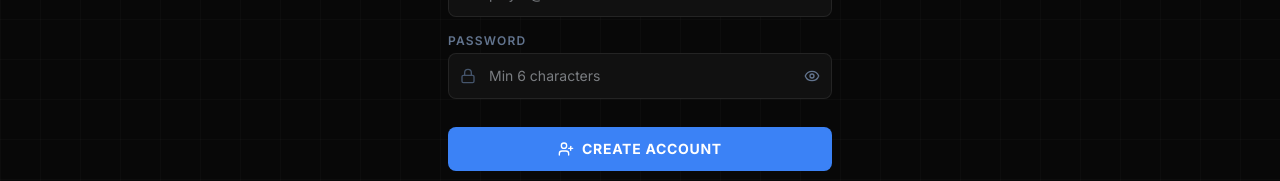
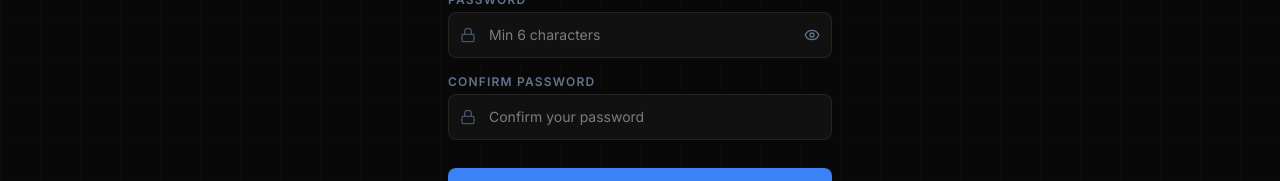
Before and after one commit to EYRON27/AarvieveArcade, a React (Vite) app in the folder client/: page /register in a window 1280 px wide. Shown: the part 541-722 px from the top of the page. Built offline with nearby package versions, Linux system fonts and the light colour scheme; no server answers.

Commit message:
feat: implement AuthPage component with login and registration form functionality

```diff
--- a/client/src/pages/AuthPage.tsx
+++ b/client/src/pages/AuthPage.tsx
@@ -20,6 +20,7 @@ const AuthPage: React.FC = () => {
   const [displayName, setDisplayName] = useState('');
   const [email, setEmail]             = useState('');
   const [password, setPassword]       = useState('');
+  const [confirmPassword, setConfirmPassword] = useState('');
   const [error, setError]             = useState('');
   const [loading, setLoading]         = useState(false);
   const [showPassword, setShowPassword] = useState(false);
@@ -59,7 +60,8 @@ const AuthPage: React.FC = () => {
         setLoading(false);
       }
     } else {
-      if (!email || !password || !displayName) return setError('Please fill in all fields.');
+      if (!email || !password || !displayName || !confirmPassword) return setError('Please fill in all fields.');
+      if (password !== confirmPassword) return setError('Passwords do not match.');
       try {
         setLoading(true);
         await new Promise(r => setTimeout(r, 1500)); // Artificial delay for effect
@@ -96,6 +98,8 @@ const AuthPage: React.FC = () => {
   const handleToggle = (toLogin: boolean) => {
     setError('');
     setIsLogin(toLogin);
+    setPassword('');
+    setConfirmPassword('');
     // Optional: update URL without navigating
     window.history.pushState(null, '', toLogin ? '/login' : '/register');
   };
@@ -105,14 +109,14 @@ const AuthPage: React.FC = () => {
   }
 
   return (
-    <div className="min-h-screen flex items-center justify-center bg-arcade-darker px-4 py-8">
+    <div className="min-h-[100dvh] flex flex-col items-center justify-center bg-arcade-darker px-4 py-8 overflow-y-auto">
       {/* Grid */}
-      <div className="absolute inset-0 bg-[linear-gradient(rgba(255,255,255,0.02)_1px,transparent_1px),linear-gradient(90deg,rgba(255,255,255,0.02)_1px,transparent_1px)] [background-size:40px_40px] pointer-events-none" />
+      <div className="fixed inset-0 bg-[linear-gradient(rgba(255,255,255,0.02)_1px,transparent_1px),linear-gradient(90deg,rgba(255,255,255,0.02)_1px,transparent_1px)] [background-size:40px_40px] pointer-events-none" />
 
       <motion.div
         initial={{ opacity: 0, y: 16 }}
         animate={{ opacity: 1, y: 0 }}
-        className="relative z-10 w-full max-w-sm"
+        className="relative z-10 w-full max-w-sm my-auto shrink-0"
       >
         {/* Header */}
         <div className="text-center mb-6">
@@ -229,6 +233,29 @@ const AuthPage: React.FC = () => {
             </div>
           </div>
 
+          <AnimatePresence mode="popLayout" initial={false}>
+            {!isLogin && (
+              <motion.div
+                key="confirmPasswordField"
+                initial={{ opacity: 0, y: -10, height: 0 }}
+                animate={{ opacity: 1, y: 0, height: 'auto' }}
+                exit={{ opacity: 0, y: -10, height: 0 }}
+                transition={{ duration: 0.2 }}
+                className="flex flex-col gap-1 overflow-hidden"
+              >
+                <label className="text-xs font-semibold text-slate-500 uppercase tracking-widest mt-1">Confirm Password</label>
+                <div className="relative">
+                  <Lock className="absolute left-3 top-1/2 -translate-y-1/2 w-4 h-4 text-slate-600" />
+                  <input
+                    type={showPassword ? "text" : "password"} placeholder="Confirm your password" value={confirmPassword}
+                    onChange={e => setConfirmPassword(e.target.value)} disabled={loading}
+                    className="w-full bg-arcade-dark border border-white/8 hover:border-white/15 focus:border-arcade-blue/50 focus:outline-none rounded-lg py-3 pl-10 pr-10 text-slate-200 text-sm transition-all"
+                  />
+                </div>
+              </motion.div>
+            )}
+          </AnimatePresence>
+
           <button
             type="submit" disabled={loading}
             className={`w-full mt-4 text-white font-bold rounded-lg py-3 flex items-center justify-center gap-2 text-sm tracking-wider transition-all ${
```
